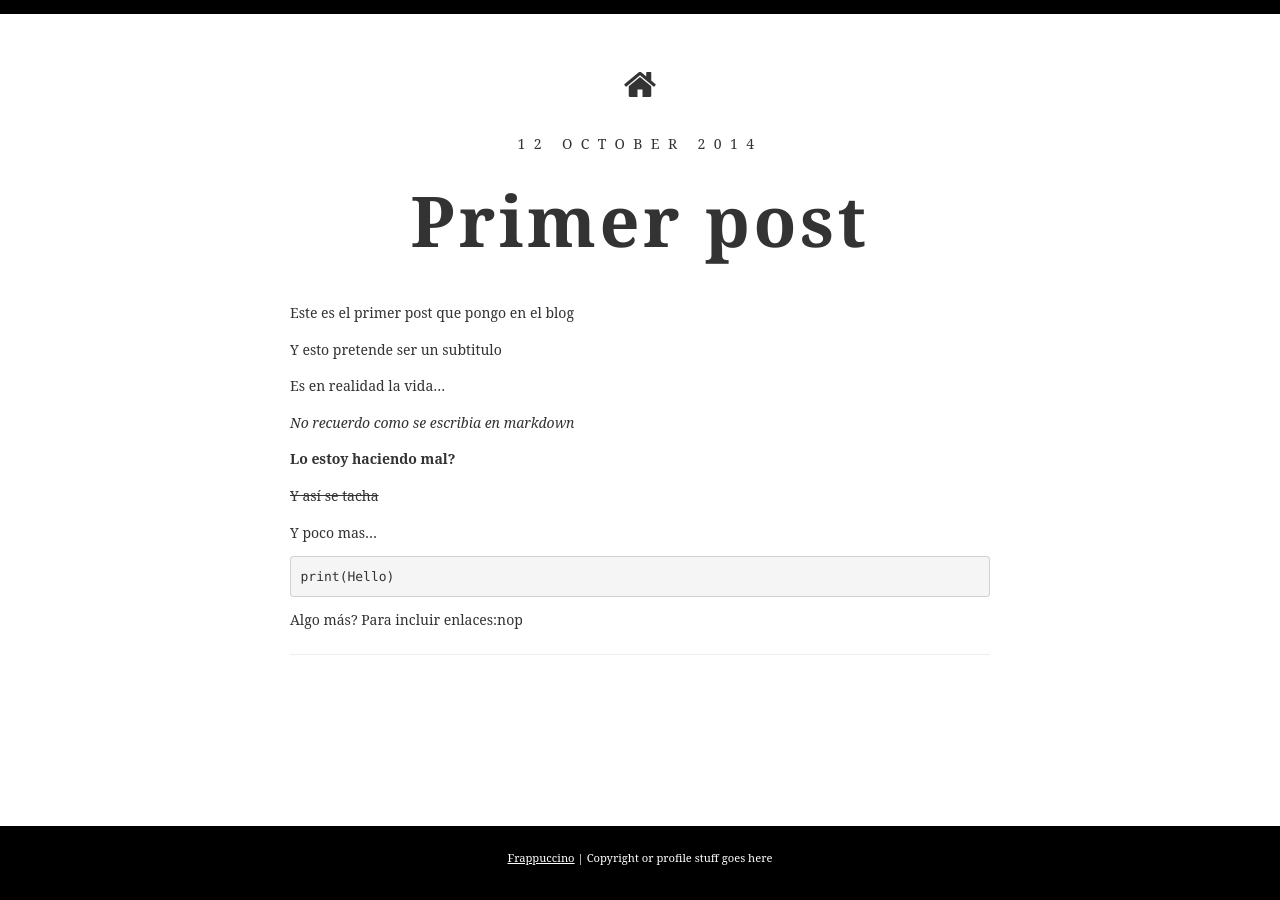
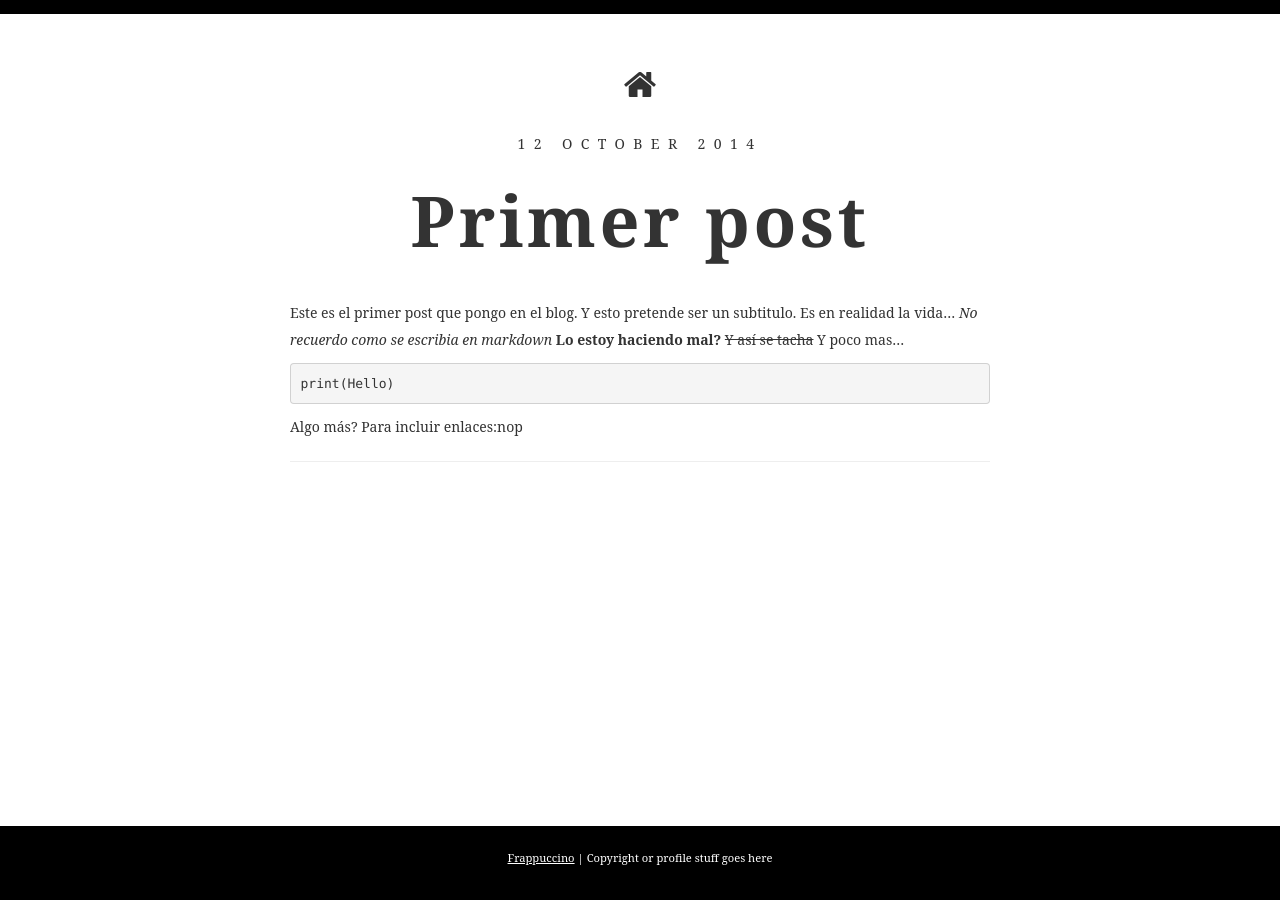
Before and after one commit to josuantonsanz/josuantonsanz.github.io, a Jekyll site: the page built from _posts/2014-10-12-inicio.markdown, in a window 1280 px wide. Built offline with Jekyll 4.4.1, drawn with Linux system fonts in a browser that asks for light colours; some web fonts are replaced.

```diff
--- a/_posts/2014-10-12-inicio.markdown
+++ b/_posts/2014-10-12-inicio.markdown
@@ -3,20 +3,10 @@ layout: post_page
 title: Primer post
 ---
 
-Este es el primer post que pongo en el blog
-
-Y esto pretende ser un subtitulo
-
-Es en realidad la vida...
-
-*No recuerdo como se escribia en markdown*
-
+Este es el primer post que pongo en el blog. Y esto pretende ser un subtitulo. Es en realidad la vida... *No recuerdo como se escribia en markdown*
 **Lo estoy haciendo mal?**
-
 ~~Y así se tacha~~
-
 Y poco mas...
 <pre>print(Hello)</pre>
-
 Algo más?
 Para incluir enlaces:nop
```
